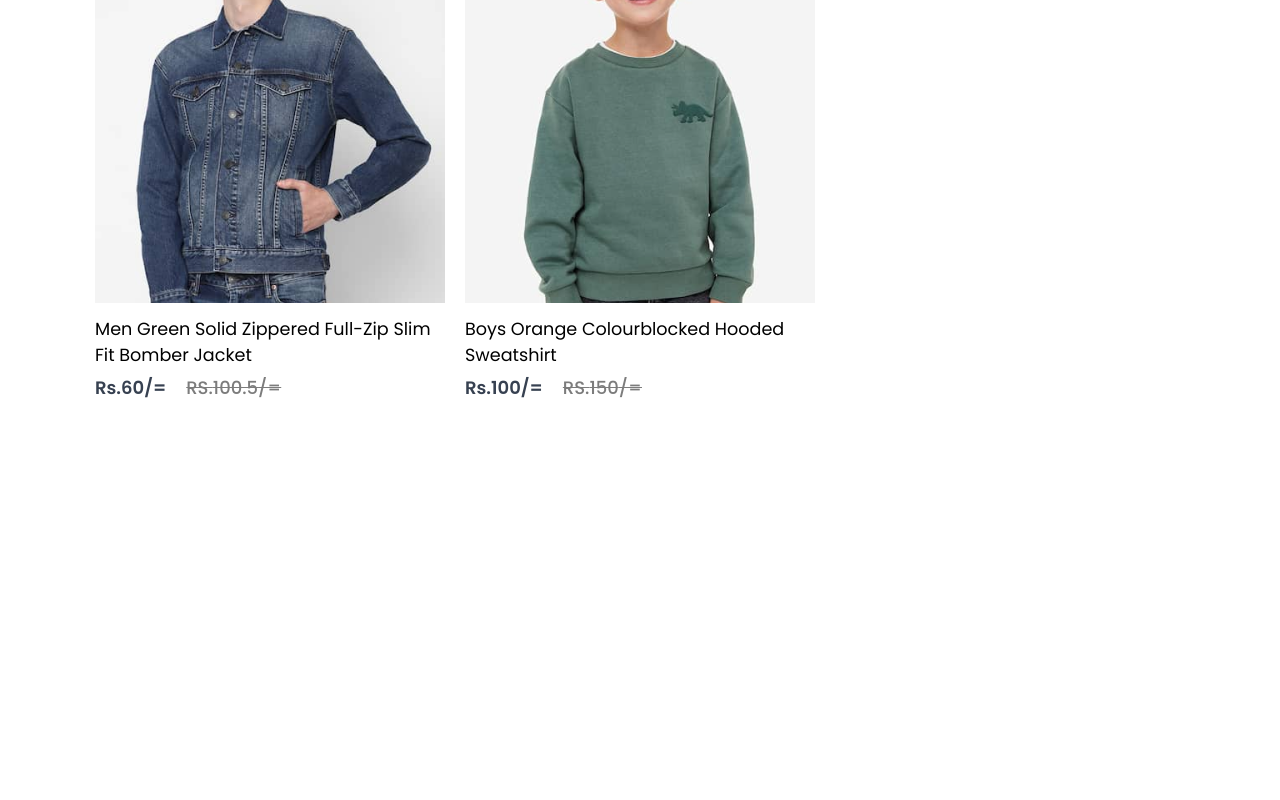
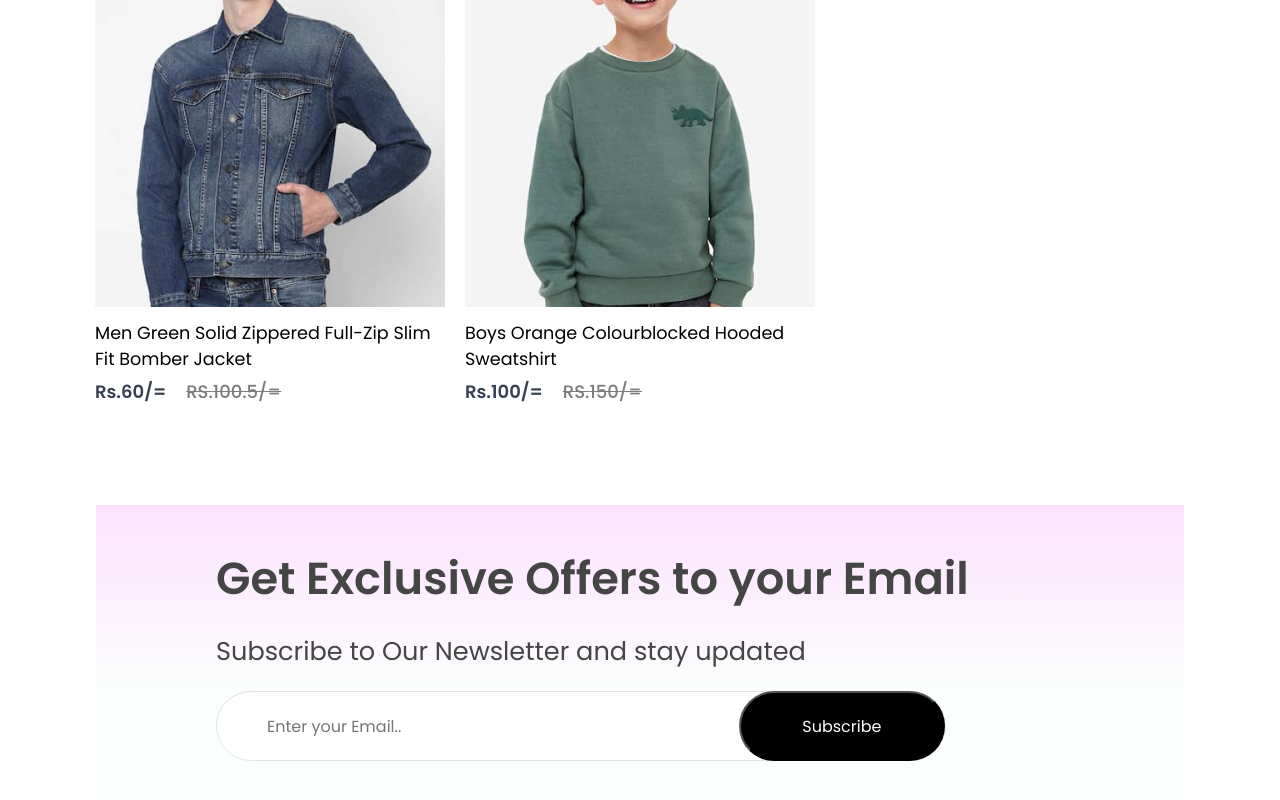
Before and after one commit to Thushan2002/Mahi-clothingsite-react-vite, a React (Vite) app: page / in a window 1280 px wide. Shown: the part 3713-4513 px from the top of the page. Before the commit the page ends 4114 px from the top, so only its background shows below. Built offline with nearby package versions, Linux system fonts and the light colour scheme.

Commit message:
feat: Newsletter component added

```diff
--- a/src/components/newCollections/NewCollections.css
+++ b/src/components/newCollections/NewCollections.css
@@ -4,8 +4,7 @@
     flex-direction: column;
     align-items: center;
     gap: 10px;
-    height: 90vh;
-    margin-inline: auto;
+    margin: 100px auto;
 }
 
 .new-collections h1 {
--- /dev/null
+++ b/src/components/newsLetter/NewsLetter.css
@@ -0,0 +1,55 @@
+.news-letter {
+    width: 85%;
+    height: 40vh;
+    flex-direction: column;
+    align-items: center;
+    justify-content: center;
+    margin: 50px auto;
+    padding: 20px 120px;
+    background: linear-gradient(180deg, #fde1ff 0%, #e1ffea22 60%);
+    gap: 30px;
+}
+
+.news-letter h1 {
+    color: #454545;
+    font-size: clamp(1.5rem, 3.5vw, 5rem);
+    font-weight: 600;
+    margin: 20px 0px;
+}
+
+.news-letter p {
+    color: #454545;
+    font-size: clamp(1rem, 2vw, 3rem);
+    margin: 20px 0px;
+}
+
+.news-letter div {
+    display: flex;
+    align-items: center;
+    justify-content: space-between;
+    background: white;
+    width: 730px;
+    height: 70px;
+    border-radius: 80px;
+    border: 1px solid #e3e3e3;
+}
+
+.news-letter input {
+    width: 500px;
+    margin-left: 30px;
+    border: none;
+    outline: none;
+    color: #616161;
+    font-size: 16px;
+    padding: 20px;
+}
+
+.news-letter button {
+    width: 210px;
+    height: 70px;
+    border-radius: 80px;
+    background-color: black;
+    color: white;
+    font-size: 16px;
+    cursor: pointer;
+}
--- /dev/null
+++ b/src/components/newsLetter/NewsLetter.jsx
@@ -0,0 +1,17 @@
+import React from "react";
+import "./NewsLetter.css";
+
+const NewsLetter = () => {
+  return (
+    <div className="news-letter">
+      <h1>Get Exclusive Offers to your Email</h1>
+      <p>Subscribe to Our Newsletter and stay updated</p>
+      <div>
+        <input type="email" placeholder="Enter your Email.." />
+        <button>Subscribe</button>
+      </div>
+    </div>
+  );
+};
+
+export default NewsLetter;
--- a/src/pages/shop/Shop.jsx
+++ b/src/pages/shop/Shop.jsx
@@ -4,6 +4,7 @@
 import Popular from "../../components/popular/Popular";
 import Offer from "../../components/offer/Offer";
 import NewCollections from "../../components/newCollections/NewCollections";
+import NewsLetter from "../../components/newsLetter/NewsLetter";
 
 const Shop = () => {
   return (
@@ -12,6 +13,7 @@
       <Popular />
       <Offer />
       <NewCollections />
+      <NewsLetter />
     </div>
   );
 };
```
